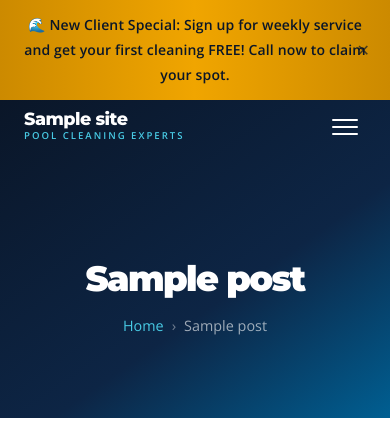
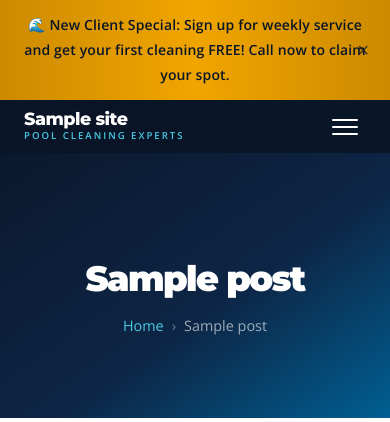
Before and after one commit to mrbriancoheni-collab/williams, a WordPress theme: template page.php in a window 390 px wide. Shown: the top 422 px of the page. Run offline with PHP 8.4 and a stand-in for WordPress, Linux system fonts and the light colour scheme; the site name, menu and one post (Sample post) are stand-ins, and other content is empty; some libraries are stand-ins or nearby versions.

Commit message:
Fix mobile logo visibility: solid header on mobile
The site-header starts with background:transparent for the overlay
effect on desktop (logo reads over the dark hero). On mobile the hero
can be shorter or absent (inner pages), so transparent leaves the white
logo invisible against a white page. Force a solid dark-navy background
on all headers at ≤992px so the logo is always visible.

Co-Authored-By: Claude Sonnet 4.6 <noreply@anthropic.com>
Claude-Session: https://claude.ai/code/session_01A4yjGa5tK5ZwPPi32GDFx5

```diff
--- a/assets/css/premium.css
+++ b/assets/css/premium.css
@@ -668,6 +668,16 @@ p { line-height: 1.8; }
 @media (max-width: 992px) {
   :root { --spacing-section: 80px; }
 
+  /* Mobile header: always solid dark so white logo stays visible
+     (transparent header works on desktop where a dark hero fills the viewport,
+     but on mobile the hero may be shorter or not present on inner pages) */
+  .site-header,
+  .site-header.transparent {
+    background: rgba(10, 22, 40, 0.97) !important;
+    backdrop-filter: blur(6px);
+    -webkit-backdrop-filter: blur(6px);
+  }
+
   .how-section {
     clip-path: polygon(0 20px, 100% 0, 100% calc(100% - 20px), 0 100%);
     padding-top: calc(var(--spacing-section) + 20px);
```
